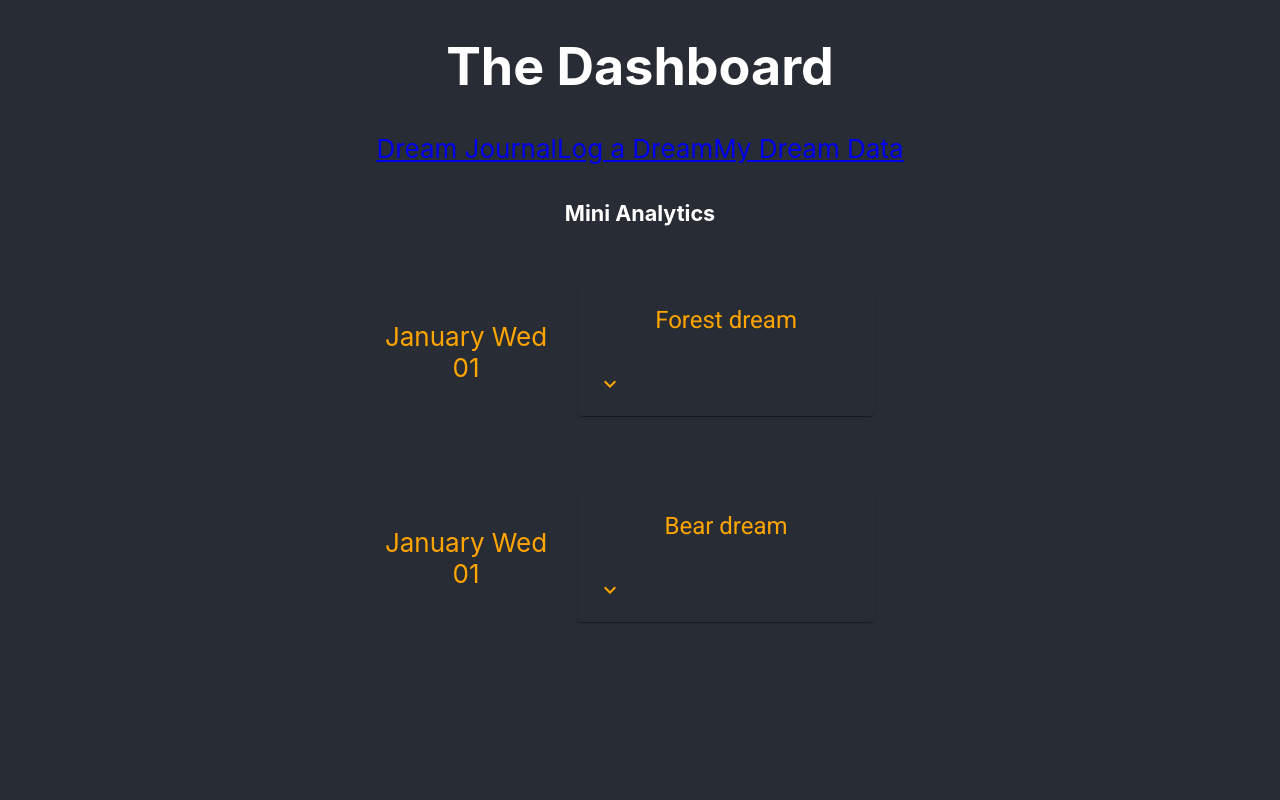
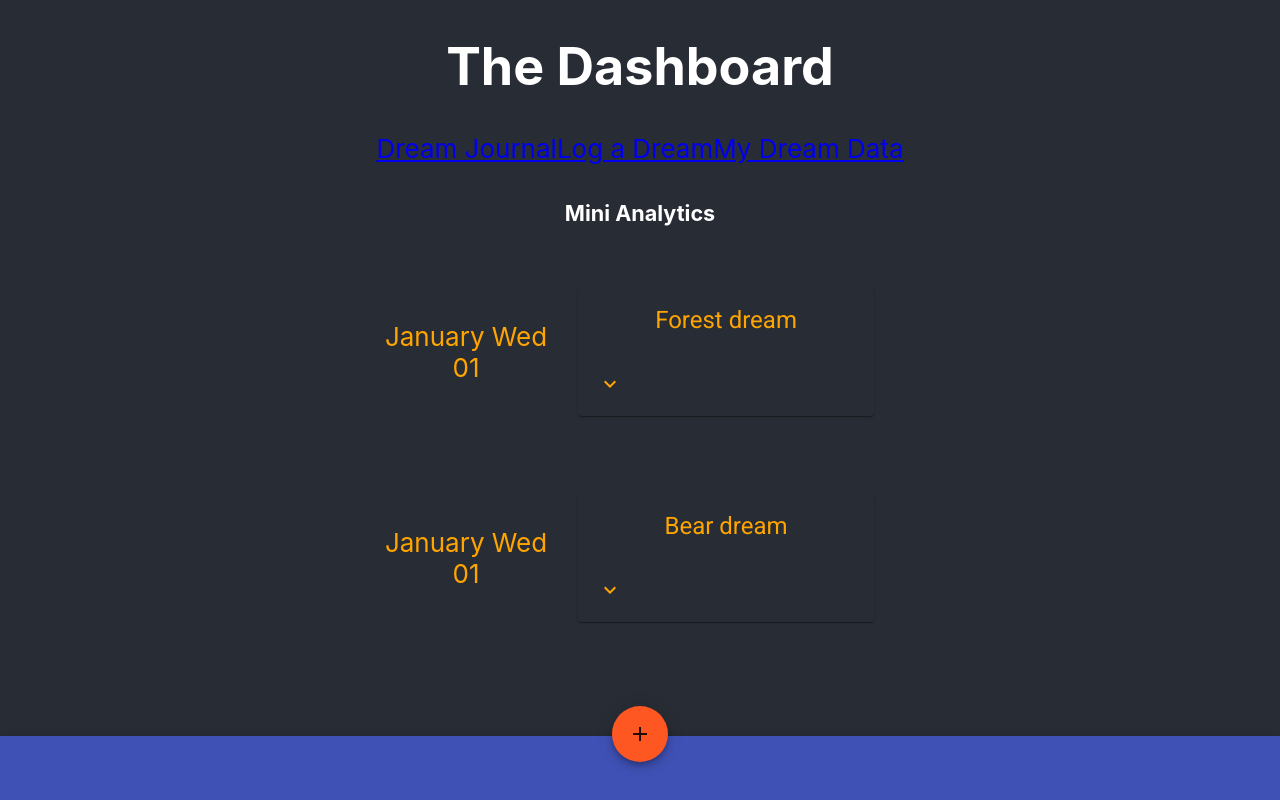
Before and after one commit to Vivid-Project/frontend, a React (Create React App) app: page /dashboard in a window 1280 px wide. Built offline with nearby package versions, Linux system fonts and the light colour scheme.

Commit message:
Add bottom appbar

```diff
--- a/src/modules/Dashboard/Dashboard.js
+++ b/src/modules/Dashboard/Dashboard.js
@@ -1,14 +1,35 @@
-
 import React, { useState, useEffect } from 'react'
 import { Link } from 'react-router-dom'
 import { MDCRipple } from '@material/ripple'
- import { Card, Container, Grid } from '@material-ui/core'
+import { Card, Container, Grid, AppBar, Fab } from '@material-ui/core'
+import Toolbar from '@material-ui/core/Toolbar'
 import DreamCard from '../../common/DreamCard'
 import fakeDreams from '../../data/fakeDreams'
-import { makeStyles } from '@material-ui/core/styles'
+import { theme } from '../../themes/theme'
+import { makeStyles, ThemeProvider } from '@material-ui/core/styles'
+import AddIcon from '@material-ui/icons/Add'
 
 const Dashboard = () => {
   const [dreams, setDreams] = useState([])
+  const useStyles = makeStyles((theme) => ({
+    appBar: {
+      top: 'auto',
+      bottom: 0,
+    },
+    grow: {
+      flexGrow: 1,
+    },
+    fabButton: {
+      background: '#ff5722',
+      position: 'absolute',
+      zIndex: 1,
+      top: -30,
+      left: 0,
+      right: 0,
+      margin: '0 auto',
+    },
+  }))
+  const classes = useStyles()
 
   // const getDreams = async () => {
   //   const url = ''
@@ -28,7 +49,7 @@ import { makeStyles } from '@material-ui/core/styles'
   useEffect(() => {
     setDreams(fakeDreams.dreams)
   })
-  const recentDreams = dreams.slice(0,2)
+  const recentDreams = dreams.slice(0, 2)
   console.log(recentDreams)
   const MostRecent = recentDreams.map((dream) => {
     return (
@@ -59,6 +80,15 @@ import { makeStyles } from '@material-ui/core/styles'
           {MostRecent}
         </Grid>
       </Container>
+      <AppBar position="fixed" className={classes.appBar}>
+        <Toolbar>
+          <Link to="/newdream">
+          <Fab aria-label="add" className={classes.fabButton}>
+            <AddIcon />
+          </Fab>
+          </Link>
+        </Toolbar>
+      </AppBar>
     </main>
   )
 }
```
Lines whose indentation alone changed are shown as unchanged.
